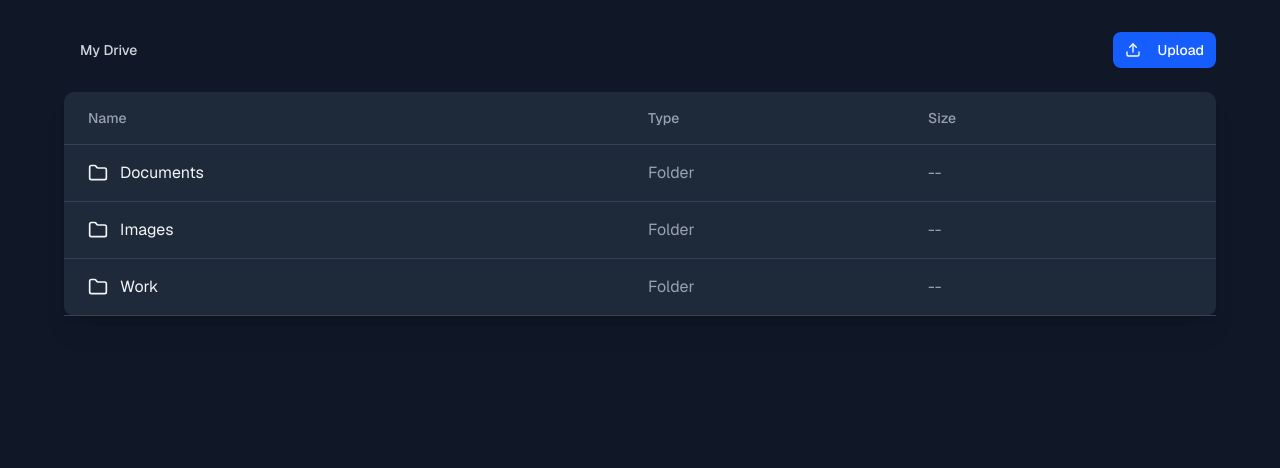
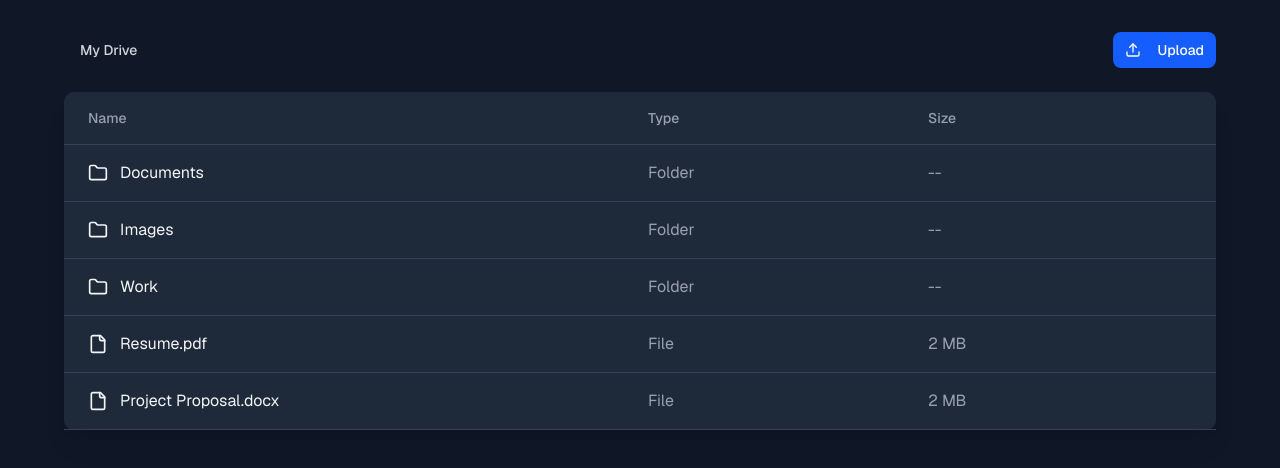
Before and after one commit to Harish-IJ/GDrive101, a Next.js app: page / in a window 1280 px wide. Shown: the top 468 px of the page. Built offline with nearby package versions, Linux system fonts and the light colour scheme.

Commit message:
feat: modified mock data & mock structure

```diff
--- /dev/null
+++ b/src/app/file-row.tsx
@@ -0,0 +1,56 @@
+import { FileIcon, FolderIcon } from "lucide-react";
+import React from "react";
+import type { File, Folder } from "~/lib/mock-data";
+
+export const FileRow = ({ file }: { file: File }) => {
+  return (
+    <li
+      key={file.id}
+      className="hover:bg-gray-750 border-b border-gray-700 px-6 py-4"
+    >
+      <div className="grid grid-cols-12 items-center gap-4">
+        <div className="col-span-6 flex items-center">
+          <a
+            href={file.url}
+            className="flex items-center text-gray-100 hover:text-blue-400"
+            target="_blank"
+          >
+            <FileIcon className="mr-3" size={20} />
+            {file.name}
+          </a>
+        </div>
+        <div className="col-span-3 text-gray-400">File</div>
+        <div className="col-span-3 text-gray-400">2 MB</div>
+      </div>
+    </li>
+  );
+};
+
+export const FolderRow = ({
+  folder,
+  handleFolderClick,
+}: {
+  folder: Folder;
+  handleFolderClick: () => void;
+}) => {
+  return (
+    <li
+      key={folder.id}
+      className="hover:bg-gray-750 border-b border-gray-700 px-6 py-4"
+    >
+      <div className="grid grid-cols-12 items-center gap-4">
+        <div className="col-span-6 flex items-center">
+          <button
+            onClick={() => handleFolderClick()}
+            className="flex items-center text-gray-100 hover:text-blue-400"
+          >
+            <FolderIcon className="mr-3" size={20} />
+            {folder.name}
+          </button>
+        </div>
+        <div className="col-span-3 text-gray-400">Folder</div>
+        <div className="col-span-3 text-gray-400">--</div>
+      </div>
+    </li>
+  );
+};
--- a/src/app/page.tsx
+++ b/src/app/page.tsx
@@ -1,13 +1,18 @@
 "use client";
 
-import { useState } from "react";
-import { mockFiles } from "../lib/mock-data";
+import { useMemo, useState } from "react";
+import { mockFiles, mockFolders } from "../lib/mock-data";
 import { Folder, FileIcon, Upload, ChevronRight } from "lucide-react";
 import Link from "next/link";
 import { Button } from "~/components/ui/button";
+import { FileRow, FolderRow } from "./file-row";
 
 export default function GoogleDriveClone() {
-  const [currentFolder, setCurrentFolder] = useState<string | null>(null);
+  const [currentFolder, setCurrentFolder] = useState<string>("root");
+
+  const getCurrentFolders = () => {
+    return mockFolders.filter((file) => file.parent === currentFolder);
+  };
 
   const getCurrentFiles = () => {
     return mockFiles.filter((file) => file.parent === currentFolder);
@@ -17,22 +22,22 @@ export default function GoogleDriveClone() {
     setCurrentFolder(folderId);
   };
 
-  const getBreadcrumbs = () => {
+  const breadcrumbs = useMemo(() => {
     const breadcrumbs = [];
     let currentId = currentFolder;
 
-    while (currentId !== null) {
-      const folder = mockFiles.find((file) => file.id === currentId);
+    while (currentId !== "root") {
+      const folder = mockFolders.find((folder) => folder.id === currentId);
       if (folder) {
         breadcrumbs.unshift(folder);
-        currentId = folder.parent;
+        currentId = folder.parent ?? "root";
       } else {
         break;
       }
     }
 
     return breadcrumbs;
-  };
+  }, [currentFolder]);
 
   const handleUpload = () => {
     alert("Upload functionality would be implemented here");
@@ -44,13 +49,13 @@ export default function GoogleDriveClone() {
         <div className="mb-6 flex items-center justify-between">
           <div className="flex items-center">
             <Button
-              onClick={() => setCurrentFolder(null)}
+              onClick={() => setCurrentFolder("root")}
               variant="ghost"
               className="mr-2 text-gray-300 hover:text-white"
             >
               My Drive
             </Button>
-            {getBreadcrumbs().map((folder) => (
+            {breadcrumbs.map((folder) => (
               <div key={folder.id} className="flex items-center">
                 <ChevronRight className="mx-2 text-gray-500" size={16} />
                 <Button
@@ -80,39 +85,15 @@ export default function GoogleDriveClone() {
             </div>
           </div>
           <ul>
+            {getCurrentFolders().map((folder) => (
+              <FolderRow
+                folder={folder}
+                key={folder.id}
+                handleFolderClick={() => handleFolderClick(folder.id)}
+              />
+            ))}
             {getCurrentFiles().map((file) => (
-              <li
-                key={file.id}
-                className="hover:bg-gray-750 border-b border-gray-700 px-6 py-4"
-              >
-                <div className="grid grid-cols-12 items-center gap-4">
-                  <div className="col-span-6 flex items-center">
-                    {file.type === "folder" ? (
-                      <button
-                        onClick={() => handleFolderClick(file.id)}
-                        className="flex items-center text-gray-100 hover:text-blue-400"
-                      >
-                        <Folder className="mr-3" size={20} />
-                        {file.name}
-                      </button>
-                    ) : (
-                      <Link
-                        href={file.url ?? "#"}
-                        className="flex items-center text-gray-100 hover:text-blue-400"
-                      >
-                        <FileIcon className="mr-3" size={20} />
-                        {file.name}
-                      </Link>
-                    )}
-                  </div>
-                  <div className="col-span-3 text-gray-400">
-                    {file.type === "folder" ? "Folder" : "File"}
-                  </div>
-                  <div className="col-span-3 text-gray-400">
-                    {file.type === "folder" ? "--" : "2 MB"}
-                  </div>
-                </div>
-              </li>
+              <FileRow file={file} key={file.id} />
             ))}
           </ul>
         </div>
--- a/src/lib/mock-data.ts
+++ b/src/lib/mock-data.ts
@@ -1,21 +1,32 @@
 export interface File {
   id: string
   name: string
-  type: "file" | "folder"
-  url?: string
-  parent: string | null
+  type: "file"
+  url: string
+  parent: string
   size?: string
 }
 
+export type Folder = {
+  id: string;
+  name: string;
+  type: "folder";
+  parent: string | null;
+}
+
+export const mockFolders: Folder[] = [
+  {id: "root", name: "Root", type: "folder", parent: null},
+  { id: "1", name: "Documents", type: "folder", parent: "root" },
+  { id: "2", name: "Images", type: "folder", parent: "root" },
+  { id: "3", name: "Work", type: "folder", parent: "root" },
+  { id: "8", name: "Presentations", type: "folder", parent: "3" },
+]
+
 export const mockFiles: File[] = [
-  { id: "1", name: "Documents", type: "folder", parent: null },
-  { id: "2", name: "Images", type: "folder", parent: null },
-  { id: "3", name: "Work", type: "folder", parent: null },
-  { id: "4", name: "Resume.pdf", type: "file", url: "/files/resume.pdf", parent: "1", size: "1.2 MB" },
-  { id: "5", name: "Project Proposal.docx", type: "file", url: "/files/proposal.docx", parent: "1", size: "2.5 MB" },
+  { id: "4", name: "Resume.pdf", type: "file", url: "/files/resume.pdf", parent: "root", size: "1.2 MB" },
+  { id: "5", name: "Project Proposal.docx", type: "file", url: "/files/proposal.docx", parent: "root", size: "2.5 MB" },
   { id: "6", name: "Vacation.jpg", type: "file", url: "/files/vacation.jpg", parent: "2", size: "3.7 MB" },
   { id: "7", name: "Profile Picture.png", type: "file", url: "/files/profile.png", parent: "2", size: "1.8 MB" },
-  { id: "8", name: "Presentations", type: "folder", parent: "3" },
   { id: "9", name: "Q4 Report.pptx", type: "file", url: "/files/q4-report.pptx", parent: "8", size: "5.2 MB" },
   { id: "10", name: "Budget.xlsx", type: "file", url: "/files/budget.xlsx", parent: "3", size: "1.5 MB" },
 ]
```
